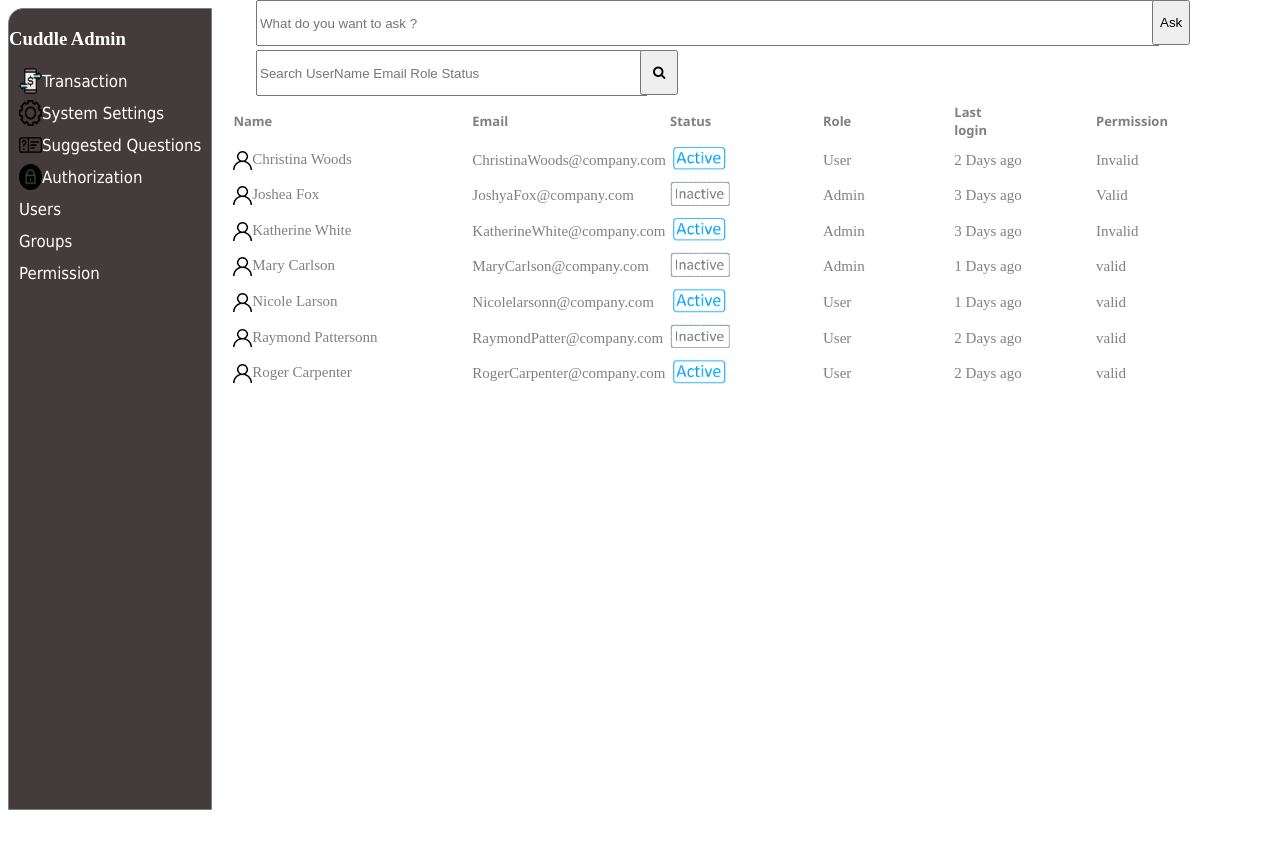
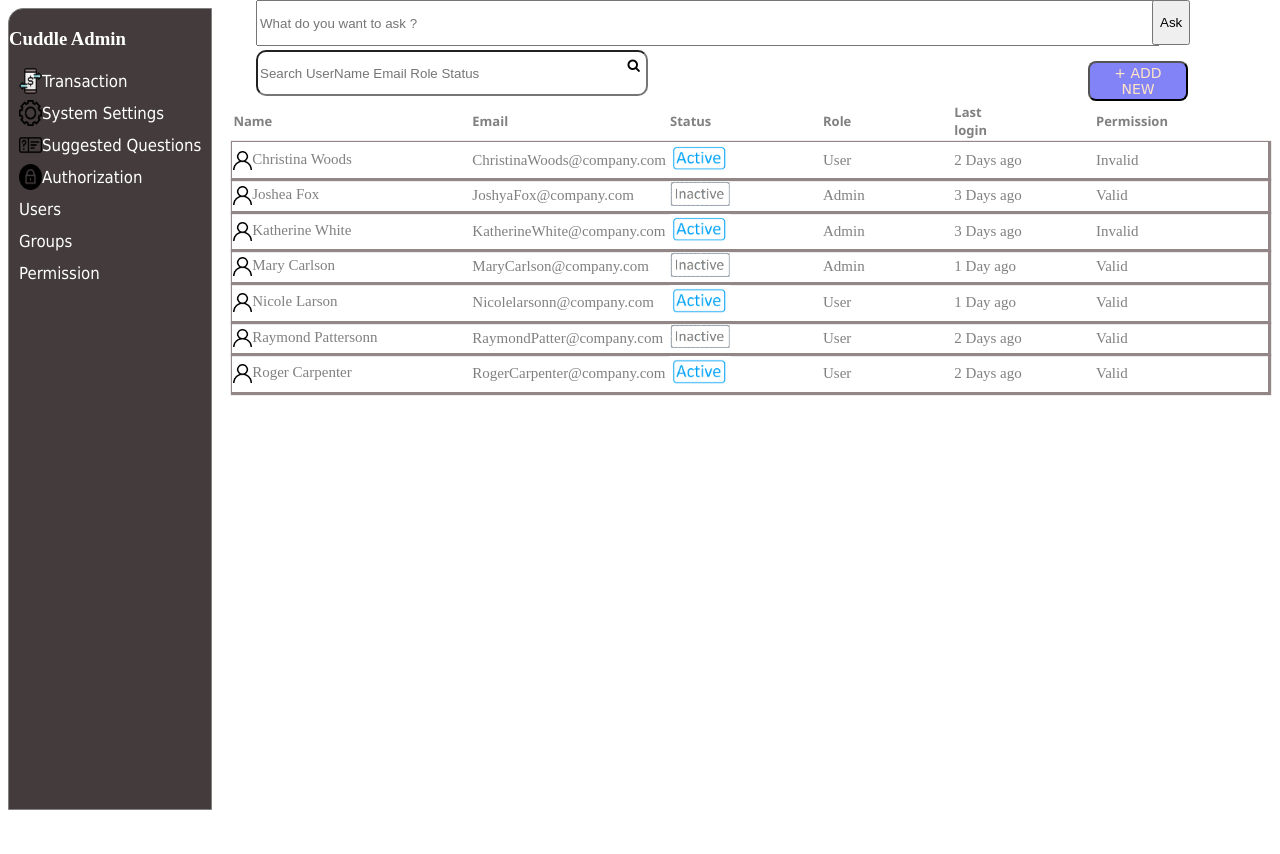
Before and after one commit to MIlanJP/UI-Basic, a plain HTML site: page index.html in a window 1280 px wide. Drawn offline with Linux system fonts and the light colour scheme.

Commit message:
Added add user button and table row line

```diff
--- a/app.js
+++ b/app.js
@@ -39,8 +39,8 @@
         email:'MaryCarlson@company.com',
         Status:'Inactive',
         Role:'Admin',
-        LastLogin:'1 Days ago',
-        Permission:'valid'
+        LastLogin:'1 Day ago',
+        Permission:'Valid'
     },
 
     {
@@ -48,8 +48,8 @@
         email:'Nicolelarsonn@company.com',
         Status:'Active',
         Role:'User',
-        LastLogin:'1 Days ago',
-        Permission:'valid'
+        LastLogin:'1 Day ago',
+        Permission:'Valid'
     },
 
     {
@@ -58,7 +58,7 @@
         Status:'Inactive',
         Role:'User',
         LastLogin:'2 Days ago',
-        Permission:'valid'
+        Permission:'Valid'
     },
 
     {
@@ -67,7 +67,7 @@
         Status:'Active',
         Role:'User',
         LastLogin:'2 Days ago',
-        Permission:'valid'
+        Permission:'Valid'
     }
 ]
 
--- a/index.html
+++ b/index.html
@@ -33,6 +33,8 @@
     <input class="search" type="text" placeholder="Search UserName Email Role Status">
     <button type="submit" name="Ask" id="submitbutton"><i class="fa fa-search"></i></button>
 </form>
+
+<button class='add-user' > + ADD NEW</button>
     <script src="app.js"></script>
 </body>
 </html>
--- a/styles.css
+++ b/styles.css
@@ -51,6 +51,10 @@
     display:flex;
 }
 
+.row{
+    box-shadow: 1px 1px 1px 2px rgb(146, 134, 134);
+}
+
 .list-headings{
     color:white;
 }
@@ -81,8 +85,13 @@
 }
 
 .row{
-    border: 3px solid black;
+    border:3px solid rgb(0, 255, 255);
 
+
+}
+
+tr.border{
+    outline:thin solid black;
 }
 
 .name-of-cuddle{
@@ -160,13 +169,29 @@
     left: 20%;
     width:30%;
     height: 40px;
+    border-radius: 10px;
 }
 
 #submitbutton{
     position: absolute;
     top: 50px;
-    left: 50%;
+    left: 48%;
     width:3%;
-    height: 45px;
-    background: rgb(160, 147, 147)202, 198, 198);
+    height: 30px;
+    background: rgb(160, 147, 147202, 198, 198);
+    background-color: Transparent;
+    border:none;
 }
+
+.add-user {
+    position: absolute;
+    left: 85%;
+    top: 61px;
+    width: 100px;
+    height: 40px;
+    color: BISQUE;
+    background: rgb(131, 131, 248);
+    font-size: 14px;
+    border-radius: 8px;
+    font-family: cursive;
+}
```
